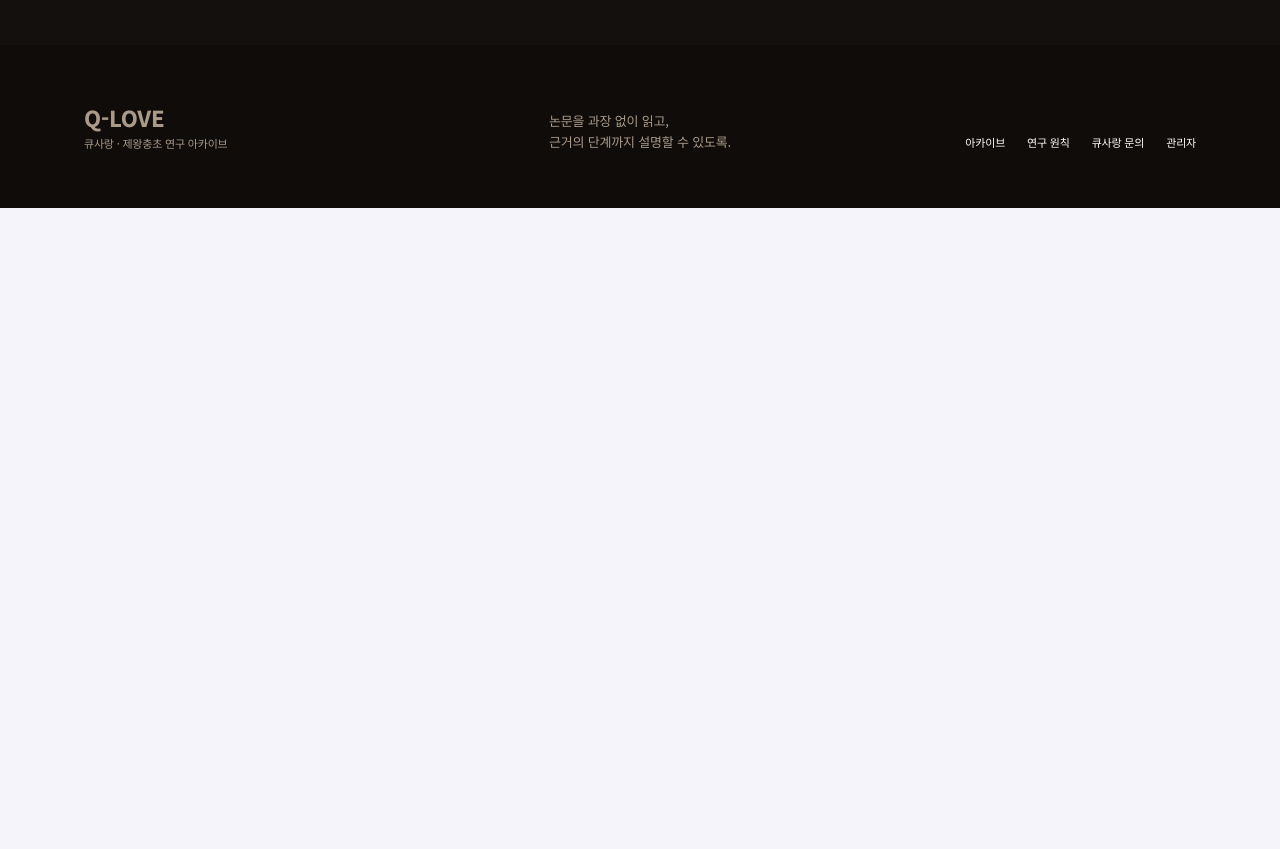
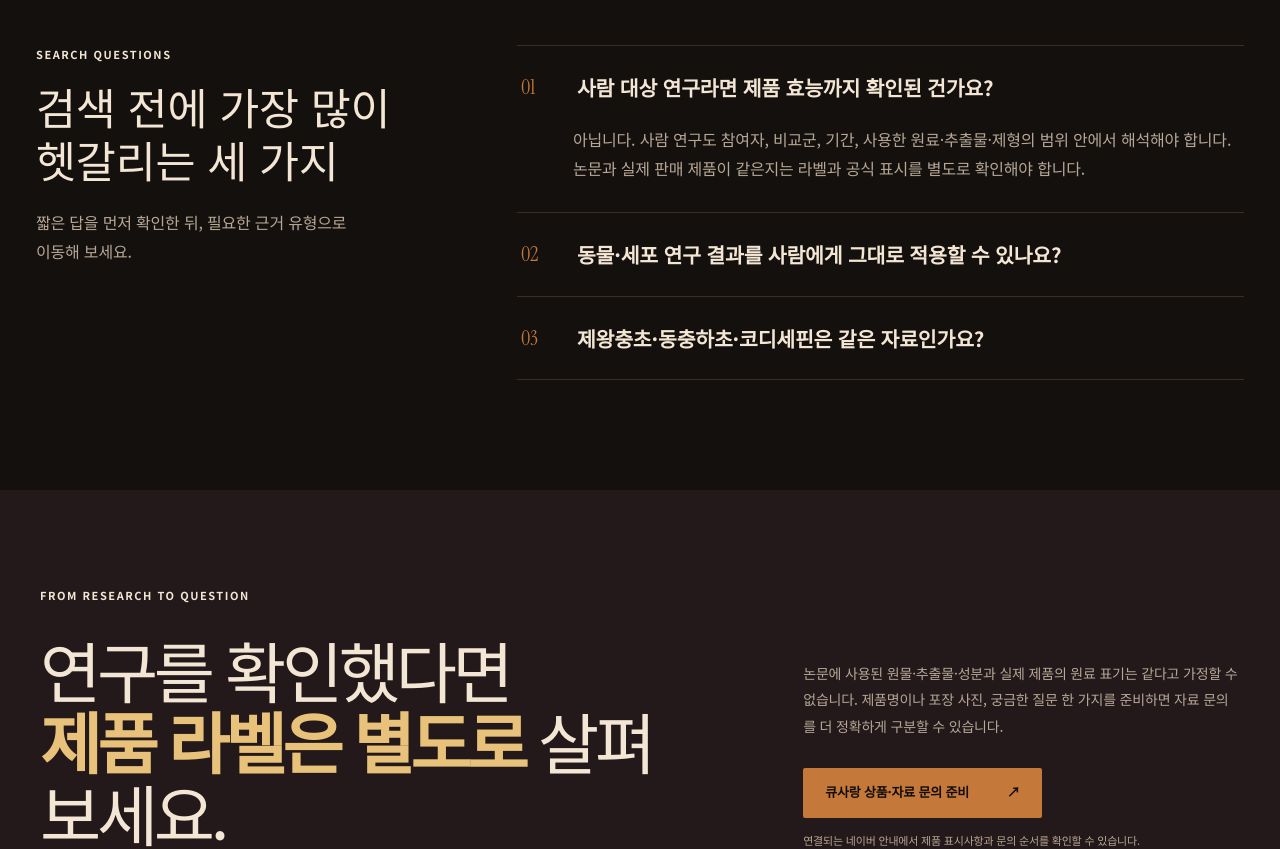
Before and after one commit to BANSEOK-KANG1/q-sarang, a Next.js app: page /evidence in a window 1280 px wide. Shown: the part 1800-2649 px from the top of the page. Before the commit the page ends 2008 px from the top, so only its background shows below. Built offline with nearby package versions, Linux system fonts and the light colour scheme.

Commit message:
Strengthen Q-LOVE evidence conversion

```diff
--- a/content/marketing/q-love-30-day-growth-dashboard-2026-09-10.md
+++ b/content/marketing/q-love-30-day-growth-dashboard-2026-09-10.md
@@ -77,6 +77,7 @@
 - 네이버 9월 예약 검색글 5편, 카드뉴스 25장, 체크리스트 PDF, 15초 영상 5편
 - Q-LOVE 연구 아카이브 14편, sitemap, RSS feed, Breadcrumb, 공유·주소 복사 기능
 - Q-LOVE 근거 수준 허브와 사람 연구·동물/세포 연구·리뷰 검색 랜딩 3개
+- 근거 허브의 검색 FAQ 세 문항과 네이버 상품·자료 문의 준비 직접 연결
 - Q-LOVE 연구 홍보 카드 3장과 Instagram·Threads 문구
 - 창업 질문표 4:5 카드, QR, Instagram·Threads 게시문과 댓글 응답
 - 처음 방문·창업·상품 허브와 목적별 문의 코드
--- a/content/seo/q-love-evidence-landing-launch-2026-09.md
+++ b/content/seo/q-love-evidence-landing-launch-2026-09.md
@@ -27,6 +27,7 @@
 4. 읽기 전 확인할 질문 세 가지
 5. 해당 유형 논문만 모은 내부 링크
 6. 연구와 제품 라벨을 분리하는 Q-LOVE 문의 준비 경로
+7. 사람 연구·동물/세포 연구·용어 구분을 바로 답하는 검색 FAQ 세 문항
 
 질병 예방·치료나 특정 제품 효능을 주장하지 않는다. 사람·동물·세포·리뷰와 원물·추출물·코디세핀·다당류를 구분한다.
 
@@ -37,6 +38,7 @@
 - `CollectionPage`와 `ItemList` 구조화 데이터
 - 세부 랜딩의 `BreadcrumbList` 구조화 데이터
 - 홈 근거 카드 → 근거 유형 랜딩 → 논문 → 상품 문의 허브 내부 링크
+- 근거 허브 첫 화면 → 네이버 상품·자료 문의 준비 허브 직접 링크
 - 사이트맵의 공개 정규 URL 16개에서 20개로 확장
 
 ## 공개 뒤 확인
--- a/src/app/evidence/page.tsx
+++ b/src/app/evidence/page.tsx
@@ -3,11 +3,33 @@ import Link from "next/link";
 import { ResearchFooter, ResearchHeader } from "@/components/ResearchShell";
 import { evidenceCollections } from "@/lib/evidence-collections";
 import { papers } from "@/lib/research-data";
-import { absoluteSiteUrl, SITE_BRAND_NAME } from "@/lib/site";
+import {
+  absoluteSiteUrl,
+  NAVER_PRODUCT_HUB_URL,
+  SITE_BRAND_NAME,
+} from "@/lib/site";
 
 const title = "제왕충초 연구 근거 수준 안내";
 const description =
   "큐사랑 Q-LOVE가 제왕충초·코디세핀 연구를 사람 연구, 동물·세포 연구, 리뷰·체계적 고찰로 나눠 해석 범위와 한계를 안내합니다.";
+
+const evidenceFaqs = [
+  {
+    question: "사람 대상 연구라면 제품 효능까지 확인된 건가요?",
+    answer:
+      "아닙니다. 사람 연구도 참여자, 비교군, 기간, 사용한 원료·추출물·제형의 범위 안에서 해석해야 합니다. 논문과 실제 판매 제품이 같은지는 라벨과 공식 표시를 별도로 확인해야 합니다.",
+  },
+  {
+    question: "동물·세포 연구 결과를 사람에게 그대로 적용할 수 있나요?",
+    answer:
+      "그대로 적용할 수 없습니다. 동물과 세포 연구는 기전과 가능성을 탐색하는 단계이며, 실험 용량이나 농도를 사람의 섭취 결과 또는 제품 효과로 바꾸어 말하면 안 됩니다.",
+  },
+  {
+    question: "제왕충초·동충하초·코디세핀은 같은 자료인가요?",
+    answer:
+      "같은 말로 묶어 판단하기 어렵습니다. 종, 원물·추출물, 개별 성분, 제조 방식과 함량이 다를 수 있으므로 논문 재료와 제품 라벨을 각각 확인해야 합니다.",
+  },
+];
 
 export const metadata: Metadata = {
   title,
@@ -121,6 +143,48 @@ export default function EvidenceHubPage() {
             </Link>
           </div>
         </section>
+
+        <section className="evidence-faq" aria-labelledby="evidence-faq-title">
+          <div className="evidence-faq__intro">
+            <p className="research-section-label">SEARCH QUESTIONS</p>
+            <h2 id="evidence-faq-title">검색 전에 가장 많이<br />헷갈리는 세 가지</h2>
+            <p>짧은 답을 먼저 확인한 뒤, 필요한 근거 유형으로 이동해 보세요.</p>
+          </div>
+          <div className="evidence-faq__list">
+            {evidenceFaqs.map((faq, index) => (
+              <details key={faq.question} open={index === 0}>
+                <summary><span>{String(index + 1).padStart(2, "0")}</span>{faq.question}</summary>
+                <p>{faq.answer}</p>
+              </details>
+            ))}
+          </div>
+        </section>
+
+        <section className="research-next-step evidence-next-step">
+          <p className="research-section-label">FROM RESEARCH TO QUESTION</p>
+          <div>
+            <h2>연구를 확인했다면<br /><em className="research-heading-em">제품 라벨은 별도로</em> 살펴보세요.</h2>
+            <div>
+              <p>
+                논문에 사용된 원물·추출물·성분과 실제 제품의 원료 표기는 같다고
+                가정할 수 없습니다. 제품명이나 포장 사진, 궁금한 질문 한 가지를
+                준비하면 자료 문의를 더 정확하게 구분할 수 있습니다.
+              </p>
+              <a
+                href={NAVER_PRODUCT_HUB_URL}
+                target="_blank"
+                rel="noreferrer"
+                className="research-button research-button--light"
+                data-journey-stage="evidence-hub-product-guide"
+              >
+                큐사랑 상품·자료 문의 준비 <span aria-hidden="true">↗</span>
+              </a>
+              <small className="research-next-step__source">
+                연결되는 네이버 안내에서 제품 표시사항과 문의 순서를 확인할 수 있습니다.
+              </small>
+            </div>
+          </div>
+        </section>
       </main>
 
       <ResearchFooter />
--- a/src/app/globals.css
+++ b/src/app/globals.css
@@ -3751,6 +3751,63 @@ a {
   margin-top: 0;
 }
 
+.evidence-faq {
+  width: min(1320px, calc(100% - 72px));
+  margin: 0 auto 110px;
+  display: grid;
+  grid-template-columns: minmax(280px, 0.72fr) minmax(0, 1.28fr);
+  gap: 72px;
+}
+
+.evidence-faq__intro h2 {
+  margin: 20px 0 18px;
+  font-family: var(--font-serif), serif;
+  font-size: clamp(32px, 3.4vw, 52px);
+  line-height: 1.22;
+  word-break: keep-all;
+}
+
+.evidence-faq__intro > p:last-child {
+  max-width: 410px;
+  color: var(--research-muted);
+  line-height: 1.8;
+  word-break: keep-all;
+}
+
+.evidence-faq__list {
+  border-top: 1px solid var(--research-line);
+}
+
+.evidence-faq details {
+  border-bottom: 1px solid var(--research-line);
+}
+
+.evidence-faq summary {
+  display: grid;
+  grid-template-columns: 42px 1fr;
+  gap: 14px;
+  padding: 26px 4px;
+  color: var(--research-ink);
+  font-size: clamp(17px, 1.6vw, 22px);
+  font-weight: 700;
+  line-height: 1.5;
+  word-break: keep-all;
+  cursor: pointer;
+}
+
+.evidence-faq summary span {
+  color: var(--research-accent);
+  font-family: var(--font-accent), serif;
+  font-weight: 400;
+}
+
+.evidence-faq details > p {
+  margin: -4px 4px 28px 56px;
+  color: var(--research-muted);
+  line-height: 1.85;
+  word-break: keep-all;
+}
+
 .evidence-guide > a {
   position: relative;
   color: inherit;
@@ -3787,12 +3844,18 @@ a {
     grid-template-columns: 1fr;
     gap: 34px;
   }
+
+  .evidence-faq {
+    grid-template-columns: 1fr;
+    gap: 36px;
+  }
 }
 
 @media (max-width: 760px) {
   .evidence-landing-grid,
   .evidence-hub-note,
-  .evidence-reading-boundary {
+  .evidence-reading-boundary,
+  .evidence-faq {
     width: calc(100% - 36px);
   }
 
@@ -3815,6 +3878,20 @@ a {
     margin-bottom: 78px;
   }
 
+  .evidence-faq {
+    margin-bottom: 78px;
+  }
+
+  .evidence-faq summary {
+    grid-template-columns: 34px 1fr;
+    gap: 10px;
+    padding: 22px 2px;
+  }
+
+  .evidence-faq details > p {
+    margin: -2px 2px 24px 44px;
+  }
+
   .evidence-page-hero .paper-detail__breadcrumb {
     margin-bottom: 30px;
   }
```
Also changed, not shown: content/marketing/product-inquiry-hub-body.txt.
